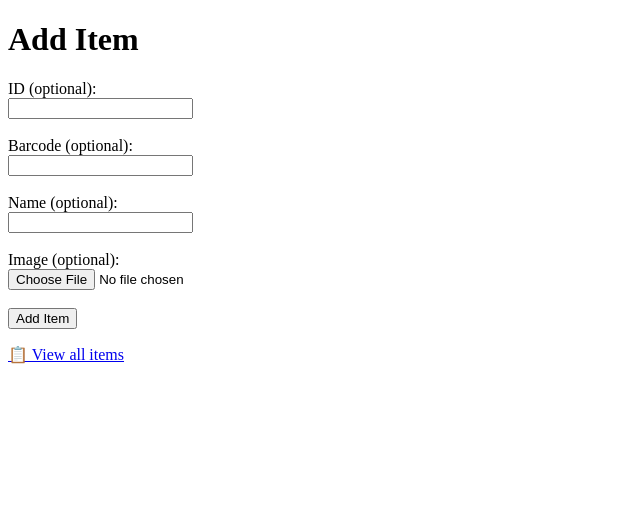
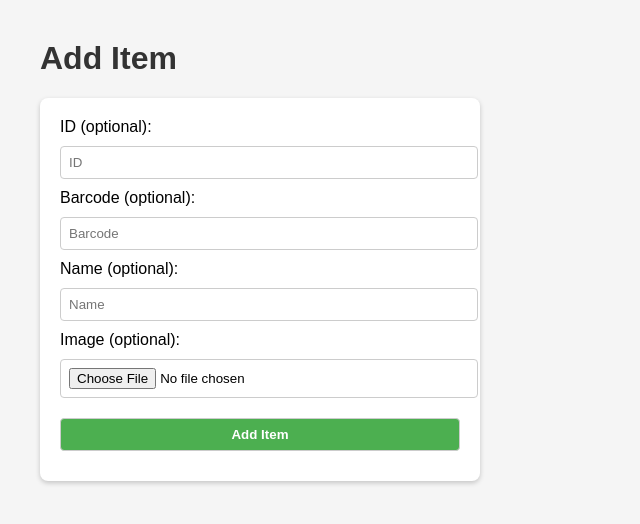
Before and after one commit to gfgfgf166-dotcom/MDC-inventory, a FastAPI app: page / in a window 1280 px wide. Shown: the top 524 px of the page, without its empty margins (0-640 px from the left). Run offline with FastAPI, Linux system fonts and the light colour scheme; parts of the project's set-up code (start-up, migrations or seed data) failed here and were passed over.

Commit message:
image upload

```diff
--- a/app/main.py
+++ b/app/main.py
@@ -1,113 +1,94 @@
 import os
 import uuid
+import io
+import mimetypes
 import boto3
 from fastapi import FastAPI, Request, Form, UploadFile, File, BackgroundTasks
 from fastapi.responses import HTMLResponse
 from fastapi.templating import Jinja2Templates
-from sqlalchemy import create_engine, Column, Integer, String, MetaData, Table
-from sqlalchemy.orm import sessionmaker
-import mimetypes
+from fastapi.staticfiles import StaticFiles
+from sqlalchemy import Column, Integer, String, create_engine
+from sqlalchemy.orm import sessionmaker, declarative_base
+from dotenv import load_dotenv
 
-# -----------------------------
+# Load env vars
+load_dotenv()
+
+DATABASE_URL = os.getenv("DATABASE_URL")
+R2_ACCESS_KEY_ID = os.getenv("R2_ACCESS_KEY_ID")
+R2_SECRET_ACCESS_KEY = os.getenv("R2_SECRET_ACCESS_KEY")
+R2_BUCKET = os.getenv("R2_BUCKET")
+R2_ENDPOINT = os.getenv("R2_ENDPOINT")
+
 # Database setup
-# -----------------------------
-DATABASE_URL = os.getenv("DATABASE_URL")
-if not DATABASE_URL:
-    raise RuntimeError("DATABASE_URL not set")
+engine = create_engine(DATABASE_URL)
+SessionLocal = sessionmaker(bind=engine, autoflush=False, autocommit=False)
+Base = declarative_base()
 
-engine = create_engine(DATABASE_URL)
-SessionLocal = sessionmaker(autocommit=False, autoflush=False, bind=engine)
-metadata = MetaData()
+class Item(Base):
+    __tablename__ = "items"
+    id = Column(Integer, primary_key=True, index=True)
+    barcode = Column(String, nullable=True)
+    name = Column(String, nullable=True)
+    image_url = Column(String, nullable=True)
 
-items_table = Table(
-    "items",
-    metadata,
-    Column("id", Integer, primary_key=True, nullable=True),
-    Column("barcode", String, nullable=True),
-    Column("name", String, nullable=True),
-    Column("image_url", String, nullable=True),
-)
+Base.metadata.create_all(bind=engine)
 
-metadata.create_all(engine)
+# FastAPI setup
+app = FastAPI()
+templates = Jinja2Templates(directory="templates")
+app.mount("/static", StaticFiles(directory="static"), name="static")
 
-# -----------------------------
-# R2 setup
-# -----------------------------
-R2_ENDPOINT = os.getenv("R2_ENDPOINT_URL")
-R2_BUCKET = os.getenv("R2_BUCKET_NAME")
-R2_ACCESS_KEY = os.getenv("R2_ACCESS_KEY")
-R2_SECRET_KEY = os.getenv("R2_SECRET_KEY")
-
-if not all([R2_ENDPOINT, R2_BUCKET, R2_ACCESS_KEY, R2_SECRET_KEY]):
-    raise RuntimeError("R2 environment variables not set")
-
+# R2 client
 s3_client = boto3.client(
     "s3",
     endpoint_url=R2_ENDPOINT,
-    aws_access_key_id=R2_ACCESS_KEY,
-    aws_secret_access_key=R2_SECRET_KEY,
+    aws_access_key_id=R2_ACCESS_KEY_ID,
+    aws_secret_access_key=R2_SECRET_ACCESS_KEY,
 )
 
-# -----------------------------
-# FastAPI setup
-# -----------------------------
-app = FastAPI()
-templates = Jinja2Templates(directory="app/templates")
-
-# -----------------------------
-# Helper for background upload
-# -----------------------------
-def upload_to_r2(file, filename, content_type):
-    s3_client.upload_fileobj(
-        file,
-        R2_BUCKET,
-        filename,
-        ExtraArgs={"ACL": "public-read", "ContentType": content_type},
-    )
-
-# -----------------------------
-# Routes
-# -----------------------------
+# Home page
 @app.get("/", response_class=HTMLResponse)
-async def index(request: Request):
+def read_root(request: Request):
     return templates.TemplateResponse("index.html", {"request": request})
 
+# Add-form route
 @app.post("/add-form")
 async def add_item(
     request: Request,
     background_tasks: BackgroundTasks,
-    id: int | None = Form(None),
-    barcode: str | None = Form(None),
-    name: str | None = Form(None),
-    image: UploadFile | None = File(None),
+    id: int = Form(None),
+    barcode: str = Form(None),
+    name: str = Form(None),
+    image: UploadFile = File(None)
 ):
     db = SessionLocal()
     image_url = None
 
-    # If an image is uploaded, schedule background upload
     if image:
         ext = image.filename.split(".")[-1]
         filename = f"{uuid.uuid4()}.{ext}"
         content_type = mimetypes.guess_type(image.filename)[0] or "application/octet-stream"
-        background_tasks.add_task(upload_to_r2, image.file, filename, content_type)
+
+        # Read file into memory immediately
+        file_bytes = await image.read()
+
+        # Upload asynchronously
+        background_tasks.add_task(
+            lambda b=file_bytes: s3_client.upload_fileobj(
+                io.BytesIO(b),
+                R2_BUCKET,
+                filename,
+                ExtraArgs={"ACL": "public-read", "ContentType": content_type}
+            )
+        )
+
         image_url = f"{R2_ENDPOINT}/{R2_BUCKET}/{filename}"
 
-    try:
-        db.execute(
-            items_table.insert().values(
-                id=id,
-                barcode=barcode,
-                name=name,
-                image_url=image_url,
-            )
-        )
-        db.commit()
-        message = "✅ Item added successfully!"
-    except Exception as e:
-        db.rollback()
-        message = f"❌ Error: {str(e)}"
-    finally:
-        db.close()
+    new_item = Item(id=id, barcode=barcode, name=name, image_url=image_url)
+    db.add(new_item)
+    db.commit()
+    db.refresh(new_item)
+    db.close()
 
-    # Return immediately, image upload continues in background
-    return templates.TemplateResponse("index.html", {"request": request, "message": message})
+    return templates.TemplateResponse("index.html", {"request": request, "message": "Item added!"})
--- a/app/templates/index.html
+++ b/app/templates/index.html
@@ -1,31 +1,79 @@
 <!DOCTYPE html>
-<html>
+<html lang="en">
 <head>
-    <title>Add Item</title>
+    <meta charset="UTF-8">
+    <title>MDC Inventory</title>
+    <style>
+        body {
+            font-family: Arial, sans-serif;
+            margin: 40px;
+            background-color: #f5f5f5;
+        }
+        h1 {
+            color: #333;
+        }
+        form {
+            background: #fff;
+            padding: 20px;
+            border-radius: 8px;
+            max-width: 400px;
+            box-shadow: 0 2px 5px rgba(0,0,0,0.2);
+        }
+        input, button {
+            margin: 10px 0;
+            padding: 8px;
+            width: 100%;
+            border-radius: 4px;
+            border: 1px solid #ccc;
+        }
+        button {
+            background-color: #4CAF50;
+            color: white;
+            cursor: pointer;
+            font-weight: bold;
+        }
+        button:hover {
+            background-color: #45a049;
+        }
+        .message {
+            margin-top: 20px;
+            padding: 10px;
+            border-radius: 4px;
+        }
+        .success {
+            background-color: #d4edda;
+            color: #155724;
+        }
+        .error {
+            background-color: #f8d7da;
+            color: #721c24;
+        }
+    </style>
 </head>
 <body>
     <h1>Add Item</h1>
+    <form action="/add-form" method="post" enctype="multipart/form-data">
+        <label for="id">ID (optional):</label>
+        <input type="number" name="id" id="id" placeholder="ID">
 
-    {% if message %}
-        <p><strong>{{ message }}</strong></p>
-    {% endif %}
+        <label for="barcode">Barcode (optional):</label>
+        <input type="text" name="barcode" id="barcode" placeholder="Barcode">
 
-    <form action="/add-form" method="post" enctype="multipart/form-data">
-        <label>ID (optional):</label><br>
-        <input type="number" name="id"><br><br>
+        <label for="name">Name (optional):</label>
+        <input type="text" name="name" id="name" placeholder="Name">
 
-        <label>Barcode (optional):</label><br>
-        <input type="text" name="barcode"><br><br>
-
-        <label>Name (optional):</label><br>
-        <input type="text" name="name"><br><br>
-
-        <label>Image (optional):</label><br>
-        <input type="file" name="image"><br><br>
+        <label for="image">Image (optional):</label>
+        <input type="file" name="image" id="image">
 
         <button type="submit">Add Item</button>
     </form>
 
-    <p><a href="/list-items">📋 View all items</a></p>
+    {% if message %}
+    <div class="message success">{{ message }}</div>
+    {% endif %}
+
+    {% if error %}
+    <div class="message error">{{ error }}</div>
+    {% endif %}
 </body>
 </html>
```
